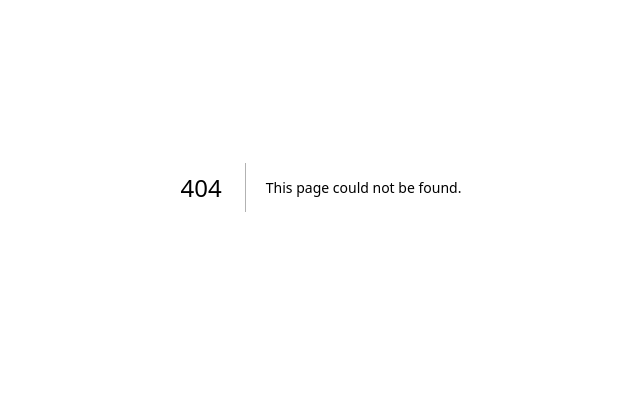
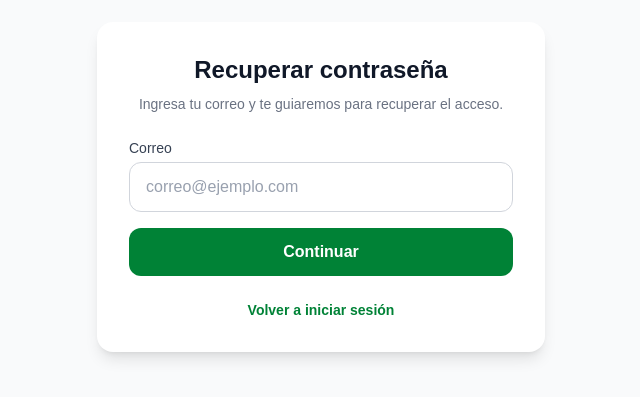
Before and after one commit to josber14/onzeapp, a Next.js app: page /forgot-password in a window 1280 px wide. Before the commit this address had no page. Shown: the part 213-610 px from the top of the page, without its empty margins (319-959 px from the left). Built offline with nearby package versions, Linux system fonts and the light colour scheme.

Commit message:
Add forgot password page

```diff
--- /dev/null
+++ b/app/forgot-password/page.tsx
@@ -0,0 +1,63 @@
+"use client";
+
+import Link from "next/link";
+import { useState } from "react";
+
+export default function ForgotPasswordPage() {
+  const [email, setEmail] = useState("");
+  const [message, setMessage] = useState("");
+
+  async function handleSubmit(e: React.FormEvent) {
+    e.preventDefault();
+    setMessage("Pronto activaremos la recuperación de contraseña. Por ahora, contáctanos para restablecer tu acceso.");
+  }
+
+  return (
+    <main className="flex min-h-screen items-center justify-center bg-gray-50 px-4 py-8">
+      <div className="w-full max-w-md rounded-2xl bg-white p-6 shadow-lg md:p-8">
+        <h1 className="text-center text-2xl font-bold text-gray-900">
+          Recuperar contraseña
+        </h1>
+        <p className="mt-2 text-center text-sm text-gray-500">
+          Ingresa tu correo y te guiaremos para recuperar el acceso.
+        </p>
+
+        <form onSubmit={handleSubmit} className="mt-6 space-y-4">
+          <div>
+            <label className="mb-1 block text-sm font-medium text-gray-700">
+              Correo
+            </label>
+            <input
+              type="email"
+              placeholder="correo@ejemplo.com"
+              value={email}
+              onChange={(e) => setEmail(e.target.value)}
+              className="w-full rounded-xl border border-gray-300 px-4 py-3 text-black placeholder:text-gray-400 outline-none focus:ring-2 focus:ring-green-600"
+              required
+            />
+          </div>
+
+          <button
+            type="submit"
+            className="w-full rounded-xl bg-green-700 py-3 text-base font-semibold text-white transition hover:bg-green-800"
+          >
+            Continuar
+          </button>
+        </form>
+
+        {message && (
+          <p className="mt-4 text-center text-sm text-gray-700">{message}</p>
+        )}
+
+        <p className="mt-6 text-center text-sm text-gray-600">
+          <Link
+            href="/login"
+            className="font-semibold text-green-700 hover:text-green-800"
+          >
+            Volver a iniciar sesión
+          </Link>
+        </p>
+      </div>
+    </main>
+  );
+}
```
